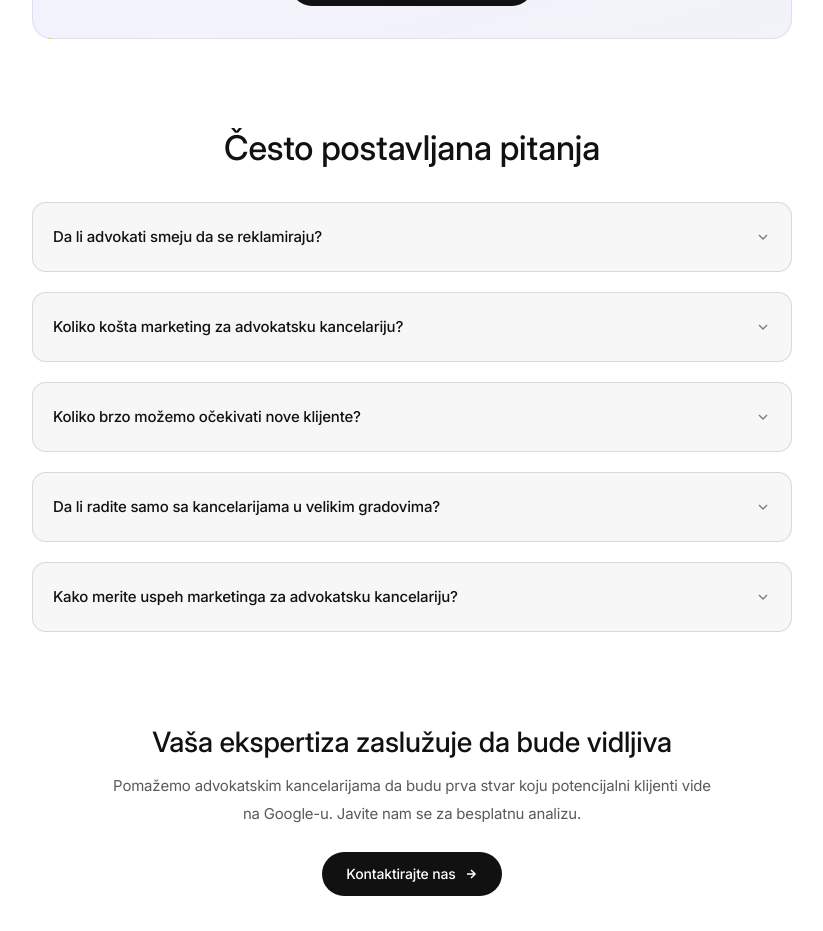
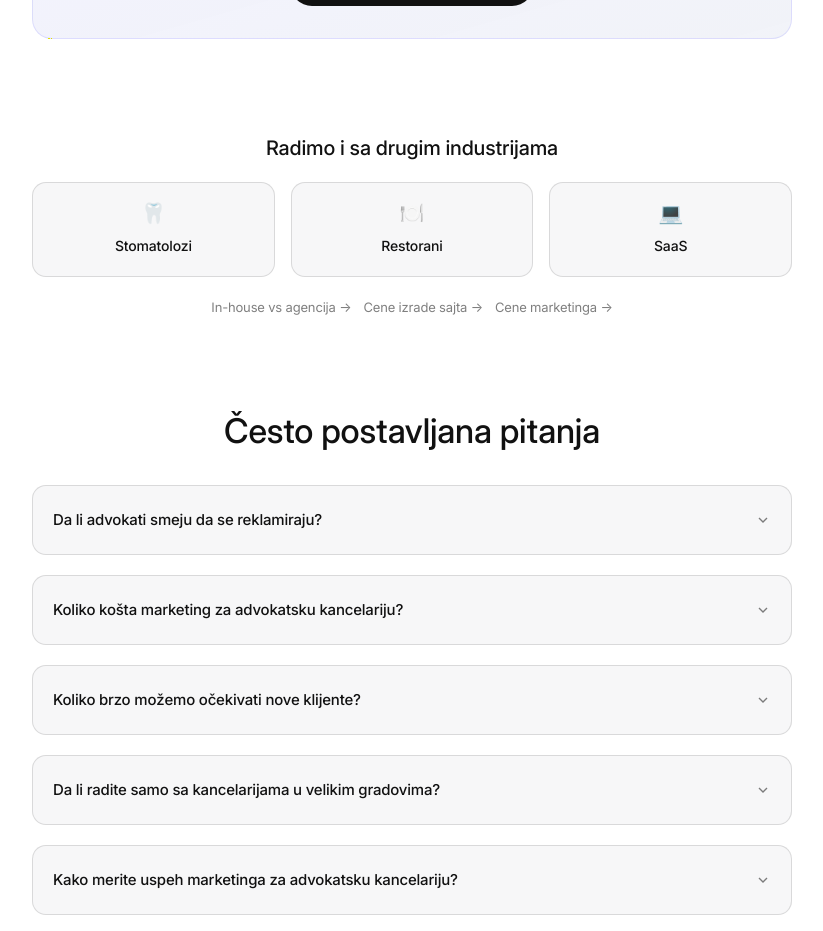
Before and after one commit to xDeathscythe/platinum-zenith, a React (Vite) app: page /marketing-za-advokate in a window 1280 px wide. Shown: the part 3720-4651 px from the top of the page, without its empty margins (228-1051 px from the left). Built offline with nearby package versions, Linux system fonts and the light colour scheme.

Commit message:
seo: add internal cross-links between niche industry and problem-based landing pages

```diff
--- a/src/pages/FacebookOglasiNeRadePage.jsx
+++ b/src/pages/FacebookOglasiNeRadePage.jsx
@@ -190,10 +190,23 @@ export default function FacebookOglasiNeRadePage() {
           <p className="text-[15px] text-ink-2 leading-relaxed max-w-[550px] mx-auto mb-5">
             Za ozbiljne projekte nudimo model gde naša zarada zavisi od vaših rezultata. Ako kampanja ne donosi profit, mi ne zarađujemo. Jednostavno.
           </p>
-          <Link to="/kontakt" className="inline-flex items-center gap-2 bg-inv-bg text-inv-fg text-[14px] font-medium h-11 px-6 rounded-full hover:bg-inv-bg-hover transition-colors">
+          <Link to="/fiksna-naknada-vs-revenue-share" className="inline-flex items-center gap-2 bg-inv-bg text-inv-fg text-[14px] font-medium h-11 px-6 rounded-full hover:bg-inv-bg-hover transition-colors">
             Saznajte više
             <svg width="14" height="14" viewBox="0 0 24 24" fill="none" stroke="currentColor" strokeWidth="2.5"><path d="M5 12h14M12 5l7 7-7 7"/></svg>
           </Link>
+        </div>
+      </section>
+
+      {/* Related Guides */}
+      <section className="px-4 md:px-8 pb-16 md:pb-24">
+        <div className="max-w-[760px] mx-auto">
+          <h2 className="text-[20px] font-medium text-ink mb-5 text-center">Povezani vodiči</h2>
+          <div className="flex flex-wrap justify-center gap-3 text-[13px]">
+            <Link to="/koliko-kosta-facebook-reklama" className="bg-panel rounded-full border border-edge px-4 py-2 text-ink-2 hover:border-ink-4 transition-colors">Cene Facebook reklama →</Link>
+            <Link to="/web-shop-nema-prodaju" className="bg-panel rounded-full border border-edge px-4 py-2 text-ink-2 hover:border-ink-4 transition-colors">Web shop nema prodaju? →</Link>
+            <Link to="/cene-digitalnog-marketinga" className="bg-panel rounded-full border border-edge px-4 py-2 text-ink-2 hover:border-ink-4 transition-colors">Cene digitalnog marketinga →</Link>
+            <Link to="/agencija-vs-freelancer" className="bg-panel rounded-full border border-edge px-4 py-2 text-ink-2 hover:border-ink-4 transition-colors">Agencija vs freelancer →</Link>
+          </div>
         </div>
       </section>
 
--- a/src/pages/MarketingZaAdvokatePage.jsx
+++ b/src/pages/MarketingZaAdvokatePage.jsx
@@ -179,6 +179,32 @@ export default function MarketingZaAdvokatePage() {
         </div>
       </section>
 
+      {/* Cross-links */}
+      <section className="px-4 md:px-8 pb-16 md:pb-24">
+        <div className="max-w-[760px] mx-auto">
+          <h2 className="text-[20px] font-medium text-ink mb-5 text-center">Radimo i sa drugim industrijama</h2>
+          <div className="grid grid-cols-1 md:grid-cols-3 gap-4">
+            <Link to="/marketing-za-stomatologe" className="bg-panel rounded-[14px] border border-edge p-4 hover:border-ink-4 transition-colors text-center">
+              <span className="text-[20px] block mb-1">🦷</span>
+              <span className="text-[14px] font-medium text-ink">Stomatolozi</span>
+            </Link>
+            <Link to="/marketing-za-restorane" className="bg-panel rounded-[14px] border border-edge p-4 hover:border-ink-4 transition-colors text-center">
+              <span className="text-[20px] block mb-1">🍽️</span>
+              <span className="text-[14px] font-medium text-ink">Restorani</span>
+            </Link>
+            <Link to="/industrije/saas" className="bg-panel rounded-[14px] border border-edge p-4 hover:border-ink-4 transition-colors text-center">
+              <span className="text-[20px] block mb-1">💻</span>
+              <span className="text-[14px] font-medium text-ink">SaaS</span>
+            </Link>
+          </div>
+          <div className="mt-4 flex flex-wrap justify-center gap-3 text-[13px]">
+            <Link to="/in-house-tim-vs-agencija" className="text-ink-3 hover:text-ink transition-colors">In-house vs agencija →</Link>
+            <Link to="/cene-izrade-sajta" className="text-ink-3 hover:text-ink transition-colors">Cene izrade sajta →</Link>
+            <Link to="/cene-digitalnog-marketinga" className="text-ink-3 hover:text-ink transition-colors">Cene marketinga →</Link>
+          </div>
+        </div>
+      </section>
+
       {/* FAQ */}
       <section className="px-4 md:px-8 pb-16 md:pb-24">
         <div className="max-w-[760px] mx-auto">
--- a/src/pages/MarketingZaRestoranePage.jsx
+++ b/src/pages/MarketingZaRestoranePage.jsx
@@ -148,6 +148,32 @@ export default function MarketingZaRestoranePage() {
         </div>
       </section>
 
+      {/* Cross-links */}
+      <section className="px-4 md:px-8 pb-16 md:pb-24">
+        <div className="max-w-[760px] mx-auto">
+          <h2 className="text-[20px] font-medium text-ink mb-5 text-center">Radimo i sa drugim industrijama</h2>
+          <div className="grid grid-cols-1 md:grid-cols-3 gap-4">
+            <Link to="/marketing-za-stomatologe" className="bg-panel rounded-[14px] border border-edge p-4 hover:border-ink-4 transition-colors text-center">
+              <span className="text-[20px] block mb-1">🦷</span>
+              <span className="text-[14px] font-medium text-ink">Stomatolozi</span>
+            </Link>
+            <Link to="/marketing-za-advokate" className="bg-panel rounded-[14px] border border-edge p-4 hover:border-ink-4 transition-colors text-center">
+              <span className="text-[20px] block mb-1">⚖️</span>
+              <span className="text-[14px] font-medium text-ink">Advokati</span>
+            </Link>
+            <Link to="/industrije/e-commerce" className="bg-panel rounded-[14px] border border-edge p-4 hover:border-ink-4 transition-colors text-center">
+              <span className="text-[20px] block mb-1">🛒</span>
+              <span className="text-[14px] font-medium text-ink">E-commerce</span>
+            </Link>
+          </div>
+          <div className="mt-4 flex flex-wrap justify-center gap-3 text-[13px]">
+            <Link to="/cene-digitalnog-marketinga" className="text-ink-3 hover:text-ink transition-colors">Cene marketinga →</Link>
+            <Link to="/agencija-vs-freelancer" className="text-ink-3 hover:text-ink transition-colors">Agencija vs freelancer →</Link>
+            <Link to="/koliko-kosta-facebook-reklama" className="text-ink-3 hover:text-ink transition-colors">Cene Facebook reklama →</Link>
+          </div>
+        </div>
+      </section>
+
       {/* FAQ */}
       <section className="px-4 md:px-8 pb-16 md:pb-24">
         <div className="max-w-[760px] mx-auto">
--- a/src/pages/MarketingZaStomatologePage.jsx
+++ b/src/pages/MarketingZaStomatologePage.jsx
@@ -148,6 +148,32 @@ export default function MarketingZaStomatologePage() {
         </div>
       </section>
 
+      {/* Cross-links */}
+      <section className="px-4 md:px-8 pb-16 md:pb-24">
+        <div className="max-w-[760px] mx-auto">
+          <h2 className="text-[20px] font-medium text-ink mb-5 text-center">Radimo i sa drugim industrijama</h2>
+          <div className="grid grid-cols-1 md:grid-cols-3 gap-4">
+            <Link to="/marketing-za-restorane" className="bg-panel rounded-[14px] border border-edge p-4 hover:border-ink-4 transition-colors text-center">
+              <span className="text-[20px] block mb-1">🍽️</span>
+              <span className="text-[14px] font-medium text-ink">Restorani</span>
+            </Link>
+            <Link to="/marketing-za-advokate" className="bg-panel rounded-[14px] border border-edge p-4 hover:border-ink-4 transition-colors text-center">
+              <span className="text-[20px] block mb-1">⚖️</span>
+              <span className="text-[14px] font-medium text-ink">Advokati</span>
+            </Link>
+            <Link to="/industrije/lokalni-biznisi" className="bg-panel rounded-[14px] border border-edge p-4 hover:border-ink-4 transition-colors text-center">
+              <span className="text-[20px] block mb-1">🏪</span>
+              <span className="text-[14px] font-medium text-ink">Lokalni biznisi</span>
+            </Link>
+          </div>
+          <div className="mt-4 flex flex-wrap justify-center gap-3 text-[13px]">
+            <Link to="/cene-digitalnog-marketinga" className="text-ink-3 hover:text-ink transition-colors">Cene marketinga →</Link>
+            <Link to="/fiksna-naknada-vs-revenue-share" className="text-ink-3 hover:text-ink transition-colors">Revenue share model →</Link>
+            <Link to="/seo-optimizacija-cena" className="text-ink-3 hover:text-ink transition-colors">Cene SEO optimizacije →</Link>
+          </div>
+        </div>
+      </section>
+
       {/* FAQ */}
       <section className="px-4 md:px-8 pb-16 md:pb-24">
         <div className="max-w-[760px] mx-auto">
```
